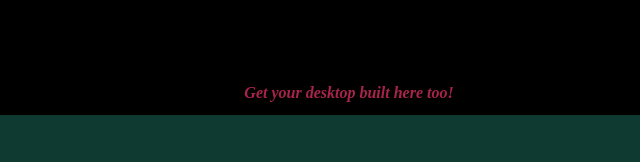
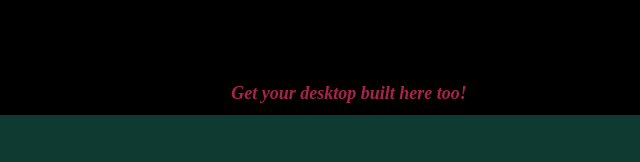
Before and after one commit to richardstufff/repairs, a plain HTML site: page index.html in a window 1280 px wide. Shown: the part 1166-1328 px from the top of the page, 291-931 px from the left. Drawn offline with Linux system fonts and the light colour scheme; a web font is replaced by a local one.

Commit message:
Update index.html

```diff
--- a/index.html
+++ b/index.html
@@ -125,7 +125,7 @@
 </div>
 </div>
 </div>
-<p style="text-align: center; color:#a8244a; font-size:16px";><br>
+<p style="text-align: center; color:#a8244a; font-size:18px";><br>
     <strong><i>Get your desktop built here too!</i></strong></p>
 
 
```
